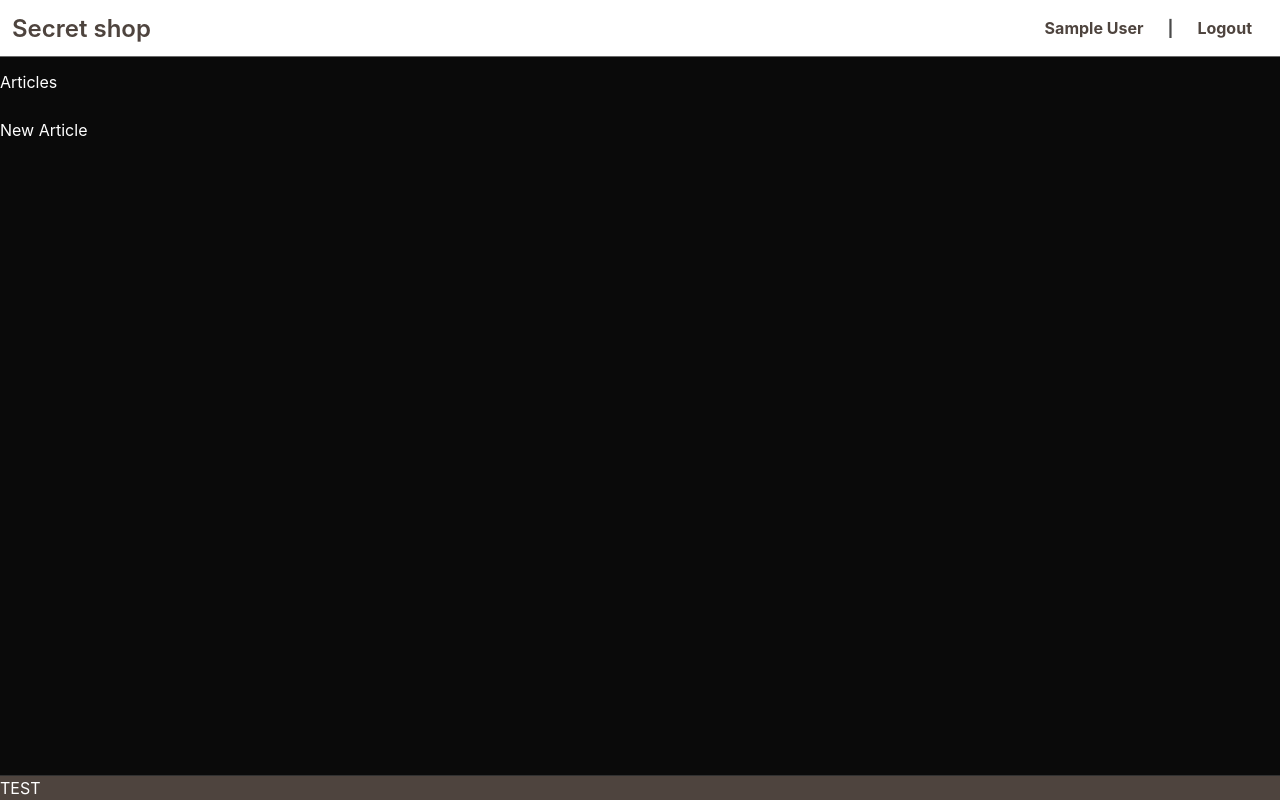
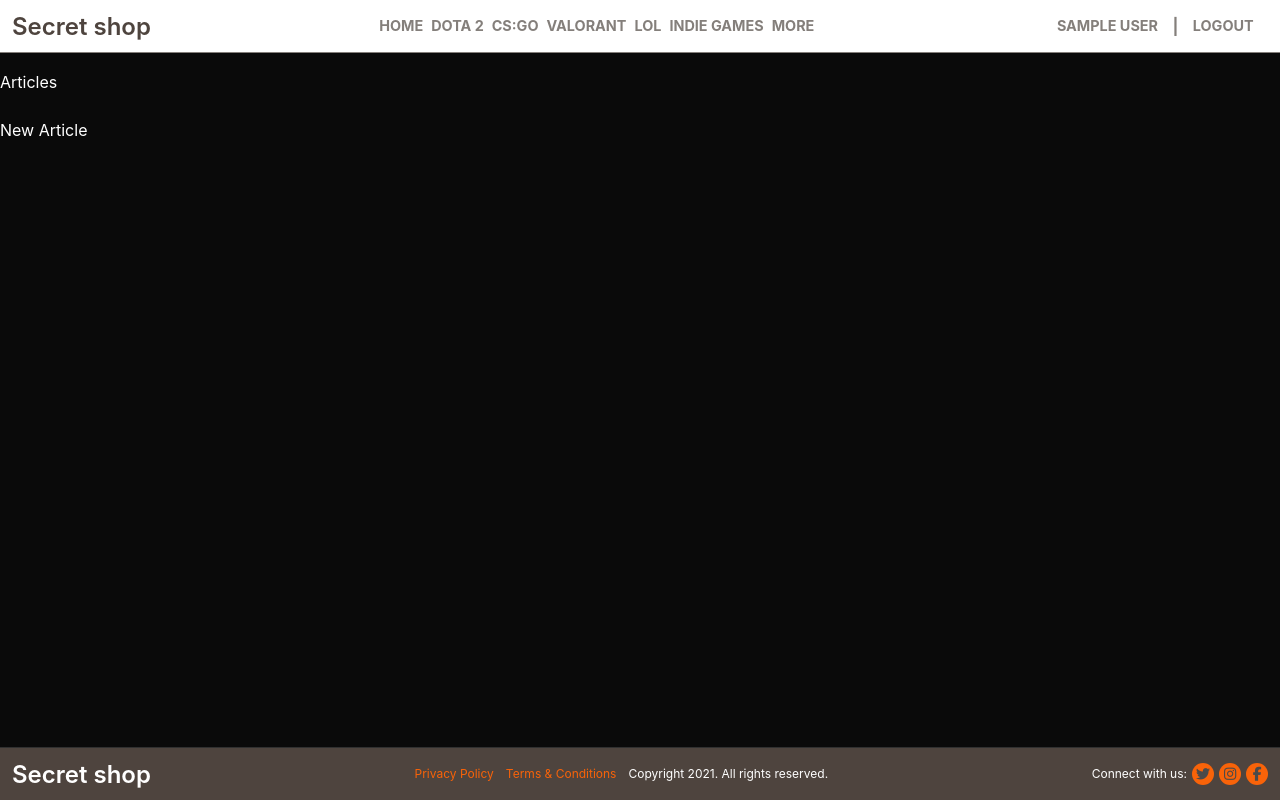
Before and after one commit to VanessaAoki/secret-shop, a Rails app: page / in a window 1280 px wide. Run offline with Rails 7, Linux system fonts and the light colour scheme; the visitor is signed in with stand-in values (Sample User, id 1); data that the repository does not hold is empty; style sheets or scripts are compiled from the project's sources; some libraries are stand-ins or nearby versions.

Commit message:
Style footer

```diff
--- a/app/assets/stylesheets/application.scss
+++ b/app/assets/stylesheets/application.scss
@@ -17,6 +17,7 @@
 @import "bulma";
 
 $main: #4E443E;
+$gray: #847F7B;
 $accent: #F86309;
 
 html {
@@ -48,10 +49,14 @@
 
 .is-navbar {
   background-color: white;
-  color: $main;
+  color: $gray;
 }
 
 .is-navbar:hover { color: $accent; }
+
+.has-text-navbar { color: $gray; }
+
+.is-size-09 { font-size: 0.9rem; }
 
 .button {
   border: hidden;
@@ -81,7 +86,7 @@
 
 form > .field { width: 280px; }
 
-.navbar { border-bottom: 1px solid rgb(107, 107, 107); }
+.navbar { border-bottom: 1px solid $gray; }
 
 .sign-in {
   width: 280px;
@@ -116,6 +121,18 @@
   position: absolute;
   bottom: 0;
   width: 100%;
+}
+
+.footer-icons {
+  background-color: $accent;
+  height: 22px;
+  width: 22px;
+  border-radius: 50%;
+  font-size: 14px;
+  display: flex;
+  justify-content: center;
+  align-items: center;
+  margin-left: 5px;
 }
 
 // MOBILE
--- a/app/helpers/application_helper.rb
+++ b/app/helpers/application_helper.rb
@@ -3,19 +3,19 @@
     out = ''
     if user_signed_in?
       out += '<p>'
-      out += link_to current_user.name, edit_user_registration_path, class: 'button ml-2 is-navbar'
+      out += link_to current_user.name, edit_user_registration_path, class: 'button is-navbar is-uppercase is-size-09'
       out += '</p>'
-      out += "<span class=\"is-flex is-align-items-center ml-2 has-text-weight-bold\">|</span>"
+      out += "<span class=\"is-flex is-align-items-center has-text-navbar has-text-weight-bold\">|</span>"
       out += '<p>'
-      out += link_to 'Logout', destroy_user_session_path, method: :delete, class: 'button ml-2 is-navbar'
+      out += link_to 'LOGOUT', destroy_user_session_path, method: :delete, class: 'button is-navbar is-size-09'
     else
       out += '</p>'
       out += '<p>'
-      out += link_to 'Log In', new_user_session_path, class: 'button is-navbar'
+      out += link_to 'LOGIN', new_user_session_path, class: 'button is-navbar is-size-09'
       out += '</p>'
-      out += "<span class=\"is-flex is-align-items-center ml-2 has-text-weight-bold\">|</span>"
+      out += "<span class=\"is-flex is-align-items-center has-text-navbar has-text-weight-bold\">|</span>"
       out += '<p>'
-      out += link_to 'Sign Up', new_user_registration_path, class: 'button is-navbar'
+      out += link_to 'REGISTER', new_user_registration_path, class: 'button is-navbar is-size-09'
       out += '</p>'
     end
     out.html_safe
--- a/app/views/layouts/application.html.erb
+++ b/app/views/layouts/application.html.erb
@@ -10,39 +10,72 @@
   <body class="has-text-white">
   <%# HEADER %>
   <header>
-    <nav class="navbar has-background-white is-fixed-top">
+    <nav class="navbar has-background-white is-fixed-top is-flex is-justify-content-space-between">
   		<div class="navbar-brand">
         <%= link_to root_path, class: "navbar-item" do %>
           <h1 class="title is-4 has-text-main">Secret shop</h1>
         <% end %>
+  	  </div>
+
       <div class="navbar-item">
         <div class="field is-grouped">
-            <div></div>
-          </div>
-        </div>
-        <div class="navbar-burger burger has-text-main" data-target="navbar">
-            <span></span>
-            <span></span>
-            <span></span>
+          <button class="button is-navbar px-1 is-size-09">
+          HOME
+          </button>
+          <button class="button is-navbar px-1 is-size-09">
+          DOTA 2
+          </button>
+          <button class="button is-navbar px-1 is-size-09">
+          CS:GO
+          </button>
+          <button class="button is-navbar px-1 is-size-09">
+          VALORANT
+          </button>
+          <button class="button is-navbar px-1 is-size-09">
+          LOL
+          </button>
+          <button class="button is-navbar px-1 is-size-09">
+          INDIE GAMES
+          </button>
+          <button class="button is-navbar px-1 is-size-09">
+          MORE
+          </button>
         </div>
       </div>
 
-			<div id="navbar" class="navbar-menu">
-				<div class="navbar-end">
       <div class="navbar-item is-align-items-center">
         <div class="field is-grouped">
           <%= user_navbar %>
         </div>
       </div>
-				</div>
-			</div>
   	</nav>
   </header>
+  <%# MAIN %>
   <main class="main">
     <%= yield %>
   </main>
+  <%# FOOTER %>
   <footer class="is-main is-flex is-align-items-center is-justify-content-space-between mt-4">
-  <p>TEST</p>
+    <div class="navbar-brand">
+      <%= link_to root_path, class: "navbar-item" do %>
+        <h1 class="title is-4 has-text-white">Secret shop</h1>
+      <% end %>
+    </div>
+
+    <div class="navbar-item is-flex is-align-items-center has-text-white is-size-7">
+      <a class="mr-3 has-text-accent" href="#">Privacy Policy</a>
+      <a class="mr-3 has-text-accent" href="#">Terms & Conditions</a>
+      <p href="#">Copyright 2021. All rights reserved.</p>
+    </div>
+
+    <div class="navbar-item is-flex is-align-items-center">
+      <p class="field is-grouped has-text-white m-0 is-size-7">
+        Connect with us:
+      </p>
+      <a class="footer-icons" href="https://github.com/VanessaAoki"><i class="fab fa-twitter"></i></a>
+      <a class="footer-icons" href="https://github.com/VanessaAoki"><i class="fab fa-instagram"></i></a>
+      <a class="footer-icons" href="https://github.com/VanessaAoki"><i class="fab fa-facebook-f"></i></a>
+    </div>
   </footer>
     <script src="https://kit.fontawesome.com/0348c0adc9.js" crossorigin="anonymous"></script>
   </body>
```
Lines whose indentation alone changed are shown as unchanged.
